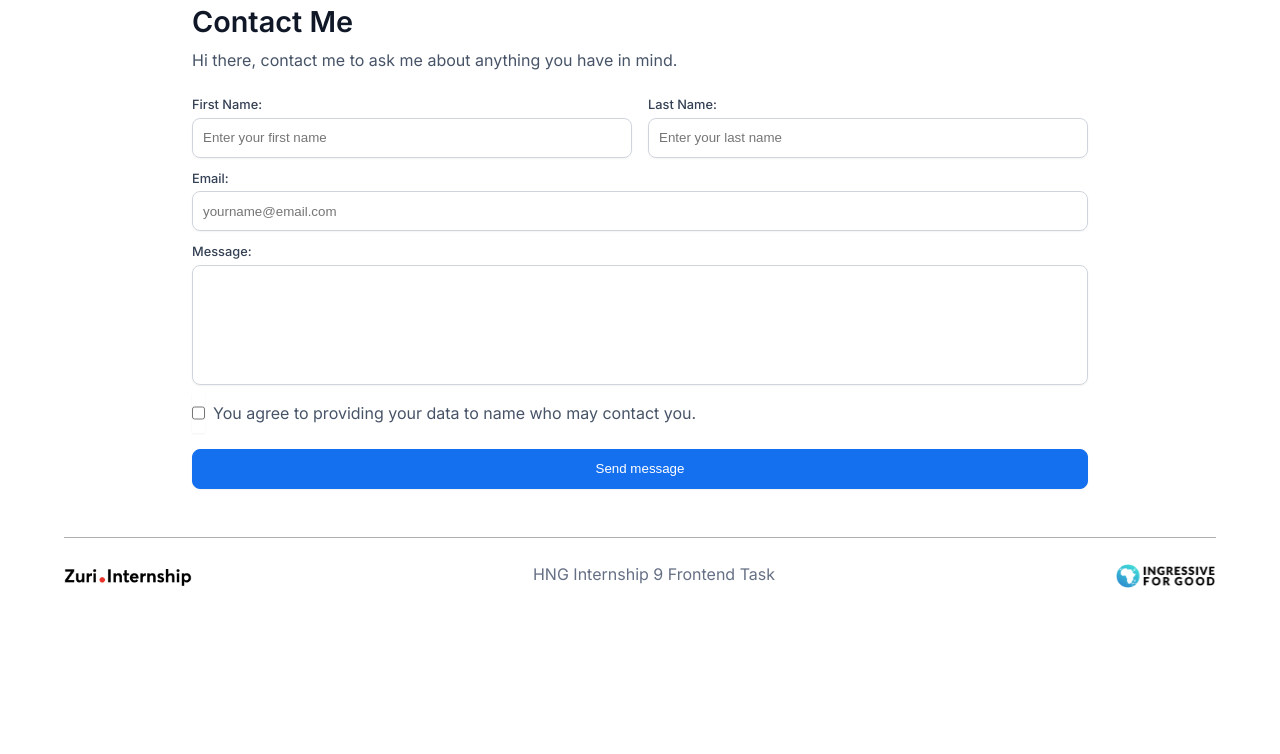
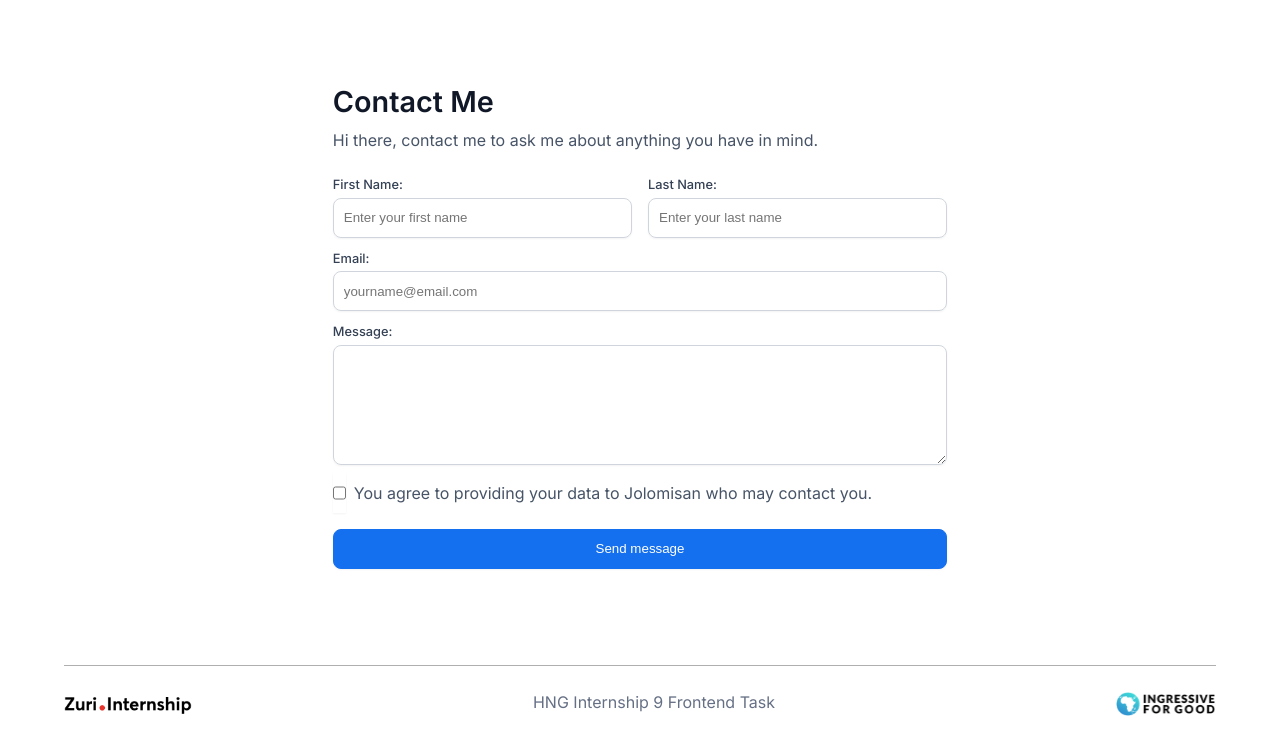
Before and after one commit to jolomi212/hng-1, a React (Create React App) app: page /contact in a window 1280 px wide. Shown: the top 754 px of the page. Built offline with nearby package versions, Linux system fonts and the light colour scheme.

Commit message:
updated styling on contact page

```diff
--- a/src/App.css
+++ b/src/App.css
@@ -9,11 +9,16 @@
 
 /* CONTACT FORM*/
 .form_container {
-  width: 70%;
+  width: 60%;
   margin: auto;
   line-height: 2;
+  margin-bottom: 5rem;
+  margin-top: 5rem;
 }
-
+.form{
+  width: 80%;
+  margin: auto;
+}
 form h2 {
   color: #101828;
   font-weight: 600;
@@ -70,9 +75,18 @@ form input {
   color: #344054;
 }
 
-form input.message_field {
+.message_field {
+  outline: none;
+  background: transparent;
+  border: 1px solid #d0d5dd;
+  padding: 5px;
+  box-shadow: 0px 1px 2px rgba(16, 24, 40, 0.05);
+  border-radius: 8px;
+  padding-left: 10px;
+  color: #344054;
   height: 120px;
   justify-content: start;
+
 }
 
 form label {
@@ -97,32 +111,6 @@ form div button:hover {
   box-shadow: 0px 1px 2px rgba(16, 24, 40, 0.05), 0px 0px 0px 4px #d1e9ff;
 }
 
-@media (prefers-reduced-motion: no-preference) {
-  .App-logo {
-    animation: App-logo-spin infinite 20s linear;
-  }
+@media (min-width:650px){
+
 }
-
-.App-header {
-  background-color: #282c34;
-  min-height: 100vh;
-  display: flex;
-  flex-direction: column;
-  align-items: center;
-  justify-content: center;
-  font-size: calc(10px + 2vmin);
-  color: white;
-}
-
-.App-link {
-  color: #61dafb;
-}
-
-@keyframes App-logo-spin {
-  from {
-    transform: rotate(0deg);
-  }
-  to {
-    transform: rotate(360deg);
-  }
-}
--- a/src/pages/contact.js
+++ b/src/pages/contact.js
@@ -3,38 +3,38 @@ import React from 'react'
 const Contact = () => {
     return (
         <div className='form_container'>
-            <form>
+            <form className='form'>
                 <h2>Contact Me</h2>
                 <p className='heading'>Hi there, contact me to ask me about anything you have in mind.</p>
 
                 <div className='name_row'>
                     <div>
                         <label>First Name:</label>
-                        <input type="name" placeholder='Enter your first name' required/>
+                        <input type="name" placeholder='Enter your first name' required id='first_name'/>
                     </div>
                     <div>
                         <label>Last Name:</label>
-                        <input type="name"placeholder='Enter your last name' required/>
+                        <input type="name"placeholder='Enter your last name' id='last_name' required/>
                     </div>
                 </div>
 
                 <div className='row'>
                     <label>Email:</label>
-                    <input type="email" placeholder='yourname@email.com' required/>
+                    <input type="email" placeholder='yourname@email.com' required id='email'/>
                 </div>
 
                 <div className='row'>
                     <label>Message:</label>
-                    <input type="text" className='message_field' placeholder="" required/>
+                   <textarea className='message_field' id='message'></textarea>
                 </div>
 
                 <div className='terms'>
                     <input type="checkbox"  required />
-                    <p>You agree to providing your data to name who may contact you.</p>
+                    <p>You agree to providing your data to Jolomisan who may contact you.</p>
                 </div>
 
                 <div>
-                    <button>Send message</button>
+                    <button type='submit'id='btn_submit'>Send message</button>
                 </div>
             </form>
         </div>
```
